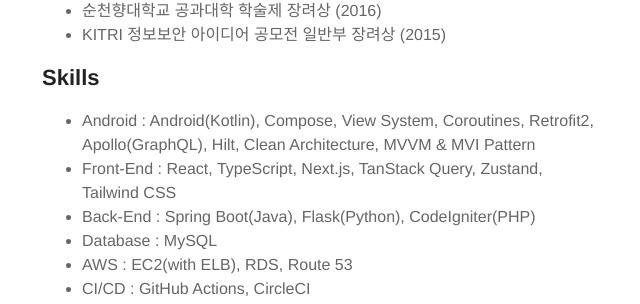
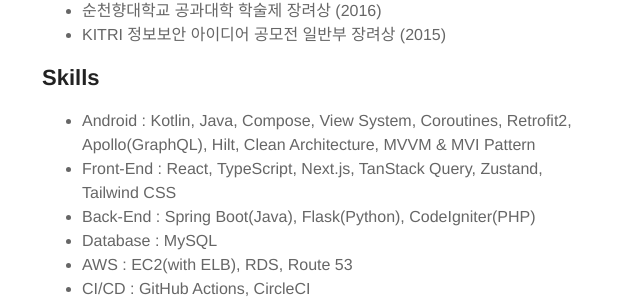
Before and after one commit to ry4nkim/ry4nkim.github.io, a Jekyll site: the page built from about.md, in a window 1280 px wide. Shown: the part 1280-1584 px from the top of the page, without its empty margins (318-958 px from the left). Built offline with Jekyll 4.4.1, drawn with Linux system fonts in a browser that asks for light colours.

Commit message:
Update about.md

```diff
--- a/about.md
+++ b/about.md
@@ -50,7 +50,7 @@
 
 <h2>Skills</h2>
 <ul class="skill-list">
-  <li>Android : Android(Kotlin), Compose, View System, Coroutines, Retrofit2, Apollo(GraphQL), Hilt, Clean Architecture, MVVM & MVI Pattern</li>
+  <li>Android : Kotlin, Java, Compose, View System, Coroutines, Retrofit2, Apollo(GraphQL), Hilt, Clean Architecture, MVVM & MVI Pattern</li>
   <li>Front-End : React, TypeScript, Next.js, TanStack Query, Zustand, Tailwind CSS</li>
   <li>Back-End : Spring Boot(Java), Flask(Python), CodeIgniter(PHP)</li>
   <li>Database : MySQL</li>
```
